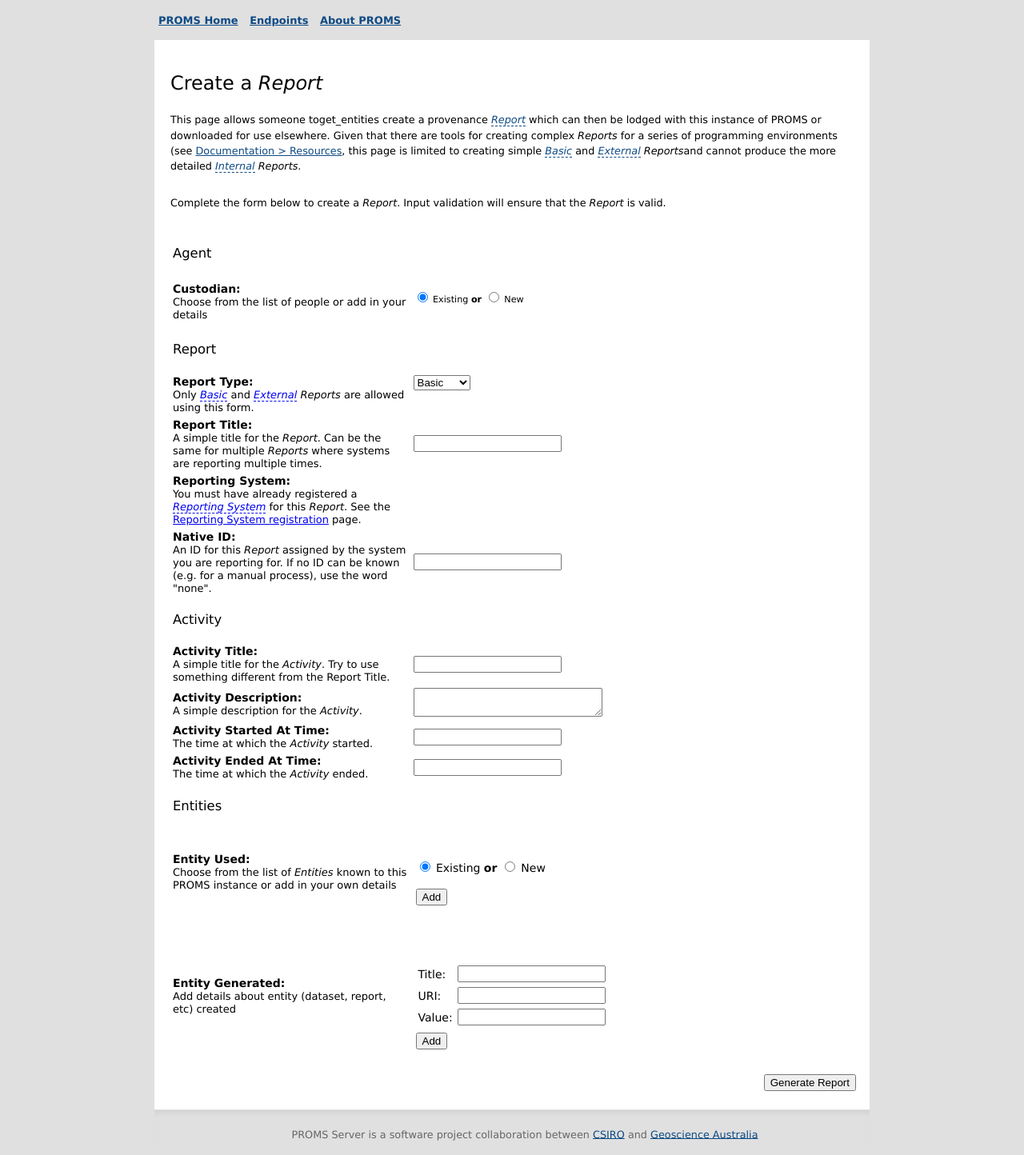
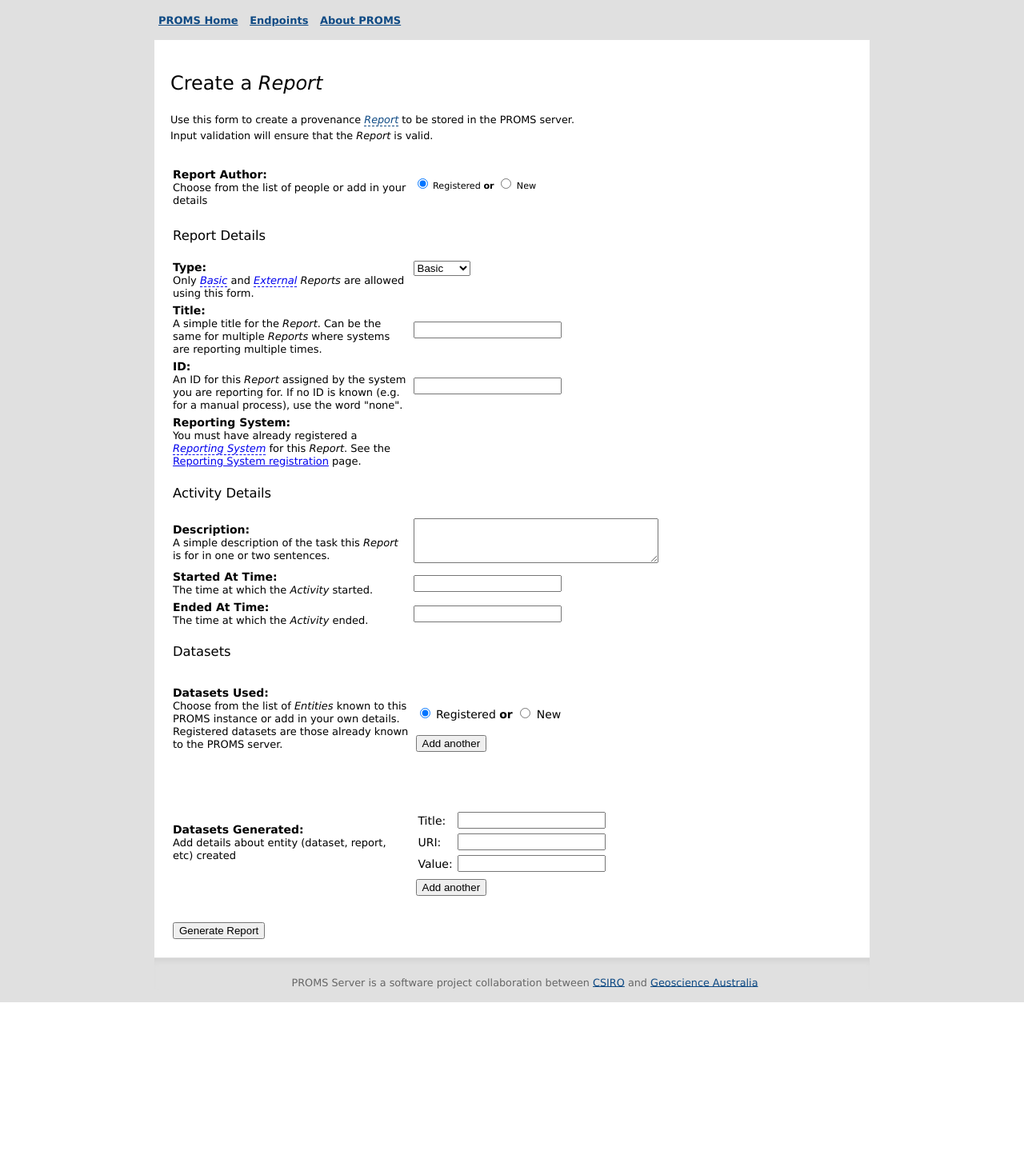
Before and after one commit to CSIRO-enviro-informatics/proms, a Flask app: template templates/function_create_report.html in a window 1280 px wide. Shown: the whole page at 80% size. After the commit the page ends 1253 px from the top, so only its background shows below. Run offline with Flask 2, Linux system fonts and the light colour scheme; the template is opened without the code that fills it, so the values that code supplies are empty; parts of the project's set-up code (start-up, migrations or seed data) failed here and were passed over.

Commit message:
Fixing style issues create report form

```diff
--- a/templates/function_create_report.html
+++ b/templates/function_create_report.html
@@ -2,8 +2,7 @@
 
 {% block content %}
     <h2>Create a <em>Report</em></h2>
-    <p>This page allows someone toget_entities create a provenance <a class="definition" href="http://www.promsns.org/ns/proms#Report">Report</a> which can then be lodged with this instance of PROMS or downloaded for use elsewhere. Given that there are tools for creating complex <em>Reports</em> for a series of programming environments (see <a href="/documentation#resources">Documentation &gt; Resources</a>, this page is limited to creating simple <a class="definition" href="http://www.promsns.org/ns/proms#BasicReport">Basic</a> and <a class="definition" href="http://www.promsns.org/ns/proms#ExternalReport">External</a> <em>Reports</em>and cannot produce the more detailed <a class="definition" href="http://www.promsns.org/ns/proms#InternalReport">Internal</a> <em>Reports</em>.</p>
-    <p>Complete the form below to create a <em>Report</em>. Input validation will ensure that the <em>Report</em> is valid.</p>
+    <p>Use this form to create a provenance <a class="definition" href="http://www.promsns.org/ns/proms#Report">Report</a> to be stored in the PROMS server.  </br>Input validation will ensure that the <em>Report</em> is valid.</p>
     <script src="/static/js/jquery.min.js" charset="utf-8"></script>
     <link rel="stylesheet" type="text/css" href="/static/css/jquery.datetimepicker.css"/ >
     <script src="/static/js/jquery.datetimepicker.js"></script>
@@ -80,7 +79,7 @@
                     console.log("test here " +entity_parts_json_obj[0]['uri']);
                 }
 
-                $('.list').append('<div class="item" id="entity_item_number">' + toAdd +'</div> ');
+                $('.list').append('<div class="item" id="entity_item_number">' + toAdd + '&nbsp &nbsp  &#x2716;</div> ');
                 entity_item_number +=1;
                 $('#entity-inputs').val('');
                 //console.log("adding " + JSON.stringify(entity_parts_json_obj));
@@ -126,7 +125,7 @@
                 entity_out_json_obj.push({"label":$('#entity-out-title').val(), "uri":$('#entity-out-uri').val(), "value": $('#entity-out-value').val()});
 
 
-                $('.list2').append('<div class="item" id="entity_item_number">' + toAdd2 +'</div> ');
+                $('.list2').append('<div class="item" id="entity_item_number">' + toAdd2 + '&nbsp &nbsp  &#x2716;</div> ');
                 entity_out_number +=1;
                 //$('#entity-inputs').val('');
                 console.log("adding " + JSON.stringify(entity_out_json_obj));
@@ -277,11 +276,11 @@
                 //var triples = new $rdf.Serializer(ActivityGraph).toN3(ActivityGraph);
 
 
+                var activity_title = $('#report-title').val() + "_activity";
 
+                var activityURL = 'http://pid.geoscience.gov.au/activity/' + activity_title;
 
-                var activityURL = 'http://pid.geoscience.gov.au/activity/' + $('#activity-title').val();
-
-                var activityObject = new Activity($('#activity-title').val(), started, ended, activityURL, Custodian, $('#activity-description').val(), usedEntityArray, genEntityArray);
+                var activityObject = new Activity(activity_title, started, ended, activityURL, Custodian, $('#activity-description').val(), usedEntityArray, genEntityArray);
                 var ReportObject = new Report($('#report-title').val(), reportingSystemURI, $('#report-nativeID').val(), activityObject, null, $('#report-type :selected').val(), generatedTime);
                 var ReportGraph = ReportObject.get_graph();
 
@@ -350,15 +349,15 @@
     </script>
     <form id="create-report" action="/function/create_report" method="post">
         <table class="lined" style="width:860px;">
-            <tr><td colspan="2"><h3>Agent</h3></td></tr>
+
             <tr>
                 <th style="width:300px;">
-                    Custodian:<br />
+                    Report Author:<br />
                     <span style="font-size:small; font-weight:normal;">Choose from the list of people or add in your details</span>
                 </th>
                 <td valign="top" style="width:560px;">
                     <p>
-                        <input type="radio" name="agent-new-existing" value="existing" checked="checked" /> Existing <strong>or</strong>
+                        <input type="radio" name="agent-new-existing" value="existing" checked="checked" /> Registered <strong>or</strong>
                         <input type="radio" name="agent-new-existing" value="new" /> New
                     </p>
                     {%if agents|length>0%}
@@ -379,9 +378,9 @@
                     </div>
                 </td>
             </tr>
-            <tr><td colspan="2"><h3>Report</h3></td></tr>
+            <tr><td colspan="2"><h3>Report Details</h3></td></tr>
             <tr>
-                <th>Report Type:<br />
+                <th>Type:<br />
                     <span style="font-size:small; font-weight:normal;">Only <a href="http://www.promsns.org/ns/proms#BasicReport" class="definition">Basic</a> and <a href="http://www.promsns.org/ns/proms#ExternalReport" class="definition">External</a> <em>Reports</em> are allowed using this form.</span></th>
                 <td valign="top">
                     <select name="report-type" id="report-type">
@@ -390,8 +389,11 @@
                     </select>
                 </td>
             </tr>
-            <tr><th>Report Title:<br /><span style="font-size:small; font-weight:normal;">A simple title for the <em>Report</em>. Can be the same for multiple <em>Reports</em> where systems are reporting multiple times.</span></th><td><input type="text" name="report-title" id="report-title" /></td></tr>
+            <tr><th>Title:<br /><span style="font-size:small; font-weight:normal;">A simple title for the <em>Report</em>. Can be the same for multiple <em>Reports</em> where systems are reporting multiple times.</span></th><td><input type="text" name="report-title" id="report-title" /></td></tr>
             <tr>
+                <th>ID:<br /><span style="font-size:small; font-weight:normal;">An ID for this <em>Report</em> assigned by the system you are reporting for. If no ID is known (e.g. for a manual process), use the word "none".</span></th>
+                <td><input type="text" name="report-nativeId" id="report-nativeId"  /></td>
+            </tr><tr>
                 <th>
                     Reporting System:<br />
                     <span style="font-size:small; font-weight:normal;">You must have already registered a <a href="http://www.promsns.org/ns/proms#ReportingSystem" class="definition">Reporting System</a> for this <em>Report</em>. See the <a href="/function/register_reportingsystem">Reporting System registration</a> page.</span>
@@ -408,41 +410,31 @@
                     {%endif%}
                 </td>
             </tr>
+
+            <tr><td colspan="2"><h3>Activity Details</h3></td></tr>
             <tr>
-                <th>Native ID:<br /><span style="font-size:small; font-weight:normal;">An ID for this <em>Report</em> assigned by the system you are reporting for. If no ID can be known (e.g. for a manual process), use the word "none".</span></th>
-                <td><input type="text" name="report-nativeId" id="report-nativeId" /></td>
-            </tr>
-            <tr><td colspan="2"><h3>Activity</h3></td></tr>
-            <tr>
-                <th>Activity Title:<br /><span style="font-size:small; font-weight:normal;">A simple title for the <em>Activity</em>. Try to use something different from the Report Title.</span></th>
-                <td><input type="text" name="activity-title" id="activity-title" /></td>
+                <th>Description:<br /><span style="font-size:small; font-weight:normal;">A simple description of the task this <em>Report</em> is for in one or two sentences.</span></th>
+                <td><textarea name="activity-description" id="activity-description" maxlength="60" style="width:300px; height:50px;"></textarea> <input type="hidden" name="activity-title" id="activity-title" value="Activity Title"/></td>
             </tr>
             <tr>
-                <th>Activity Description:<br /><span style="font-size:small; font-weight:normal;">A simple description for the <em>Activity</em>.</span></th>
-                <td><textarea name="activity-description" id="activity-description" style="width:230px;"></textarea></td>
-            </tr>
-            <tr>
-                <th>Activity Started At Time:<br /><span style="font-size:small; font-weight:normal;">The time at which the <em>Activity</em> started.</span></th>
+                <th>Started At Time:<br /><span style="font-size:small; font-weight:normal;">The time at which the <em>Activity</em> started.</span></th>
                 <td><input type="text" name="activity-startedAtTime" id="activity-startedAtTime" /></td>
             </tr>
             <tr>
-                <th>Activity Ended At Time:<br /><span style="font-size:small; font-weight:normal;">The time at which the <em>Activity</em> ended.</span></th>
+                <th>Ended At Time:<br /><span style="font-size:small; font-weight:normal;">The time at which the <em>Activity</em> ended.</span></th>
                 <td><input type="text" name="activity-endedAtTime" id="activity-endedAtTime" /></td>
             </tr>
-            <tr><td colspan="2"><h3>Entities</h3></td></tr>
-
-
+            <tr><td colspan="2"><h3>Datasets</h3></td></tr>
             <tr>
                 <th>
-                    Entity Used:<br />
-                    <span style="font-size:small; font-weight:normal;">Choose from the list of <em>Entities</em> known to this PROMS instance or add in your own details</span>
+                    Datasets Used:<br />
+                    <span style="font-size:small; font-weight:normal;">Choose from the list of <em>Entities</em> known to this PROMS instance or add in your own details.  Registered datasets are those already known to the PROMS server.</span>
                 </th>
-
                 <td valign="top">
                     <table class="entity layout" id="entity-inputs">
                         <tr id="entity-input-row-01">
                             <td>
-                                <input type="radio" id="entity-used-new-existing" name="entity-01-new-existing" value="existing" checked="checked" /> Existing <strong>or</strong>
+                                <input type="radio" id="entity-used-new-existing" name="entity-01-new-existing" value="existing" checked="checked" /> Registered <strong>or</strong>
                                 <input type="radio" id="entity-used-new-existing" name="entity-01-new-existing" value="new" /> New
                             </td>
                             <td></td>
@@ -487,7 +479,7 @@
                         </tr>
 -->
                         <tr>
-                            <td><button type="button" id="add" class="btn btn-info">Add</button></td>
+                            <td><button type="button" id="add" class="btn btn-info">Add another</button></td>
                             <td></td>
                             <td></td>
                         </tr>
@@ -509,7 +501,7 @@
             <tr><td colspan="2"><h3></h3></td></tr>
             <tr>
                 <th>
-                    Entity Generated:<br />
+                    Datasets Generated:<br />
                     <span style="font-size:small; font-weight:normal;">Add details about entity (dataset, report, etc) created</span>
                 </th>
                 <td valign="top">
@@ -530,7 +522,7 @@
                             <td></td>
                         </tr>
                         <tr>
-                            <td><button type="button" id="add2" class="btn btn-info">Add</button></td>
+                            <td><button type="button" id="add2" class="btn btn-info">Add another</button></td>
                             <td></td>
                             <td></td>
                         </tr>
@@ -545,14 +537,16 @@
 
                 </td>
             </tr>
-
+        </table>
+        <table>
             <tr>
-                <th colspan="3" style="text-align:right;">
+                <!--<th colspan="3" style="text-align:center;">-->
+                <td>
                     <br />
                     <button id="generate-report">Generate Report</button><br />
                     <textarea id="generated-results" style="display:none; width:840px; height: 500px;"></textarea>
                     <button id="generate-report" style="display:none;">Store Report Here</button>
-                </th>
+                </td>
             </tr>
         </table>
     </form>
--- a/templates/function_register_reportingsystem.html
+++ b/templates/function_register_reportingsystem.html
@@ -174,13 +174,14 @@
                 <th>Reporting System Description:<br /><span style="font-size:small; font-weight:normal;">A simple description for the <em>Activity</em>.</span></th>
                 <td><textarea name="system-comment" id="system-comment" style="width:230px;"></textarea></td>
             </tr>
+        </table>
             <tr>
-                <th colspan="3" style="text-align:right;">
+                <td>
                     <br />
                     <button id="submit-system">Register System</button><br />
                     <textarea id="generated-results" style="display:none; width:840px; height: 500px;"></textarea>
                     <button id="generate-report" style="display:none;">Store Report Here</button>
-                </th>
+                </td>
             </tr>
         </table>
     </form>
```
